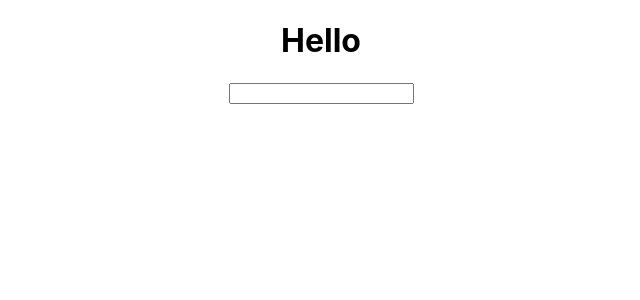
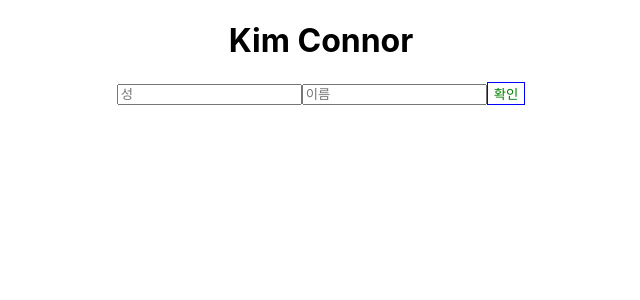
Before and after one commit to dev-connor/Node.js_web_programming_package_online_FE, a React (Create React App) app: page / in a window 1280 px wide. Shown: the top 300 px of the page, without its empty margins (319-959 px from the left). Built offline with nearby package versions, Linux system fonts and the light colour scheme.

Commit message:
CH03_16. input 상태 관리와 useRef - useRef

```diff
--- a/src/App.js
+++ b/src/App.js
@@ -2,21 +2,26 @@ import logo from "./logo.svg";
 import "./App.css";
 import CustomList from "./components/CustomList";
 import Button from "./components/Button";
-import { useState } from "react";
+import { useRef, useState } from "react";
 import MainHeader from "./components/MainHeader";
 
 function App() {
-  const [text, setText] = useState("Hello");
+  const [name, setName] = useState({
+    first: "Connor",
+    last: "Kim"
+  })
+  const firstNameRef = useRef()
 
-  const onChange = (e) => {
-    const inputText = e.target.value;
-    setText(inputText);
-  };
+  const confirm = () => {
+    console.log(firstNameRef.current.value);
+  }
 
   return (
     <div className="App">
-      <h1>{text}</h1>
-      <input onChange={onChange}></input>
+      <h1>{name.last} {name.first}</h1>
+      <input name="성" placeholder="성"></input>
+      <input name="이름" placeholder="이름" ref={firstNameRef}></input>
+      <button onClick={confirm}>확인</button>
     </div>
   );
 }
```
